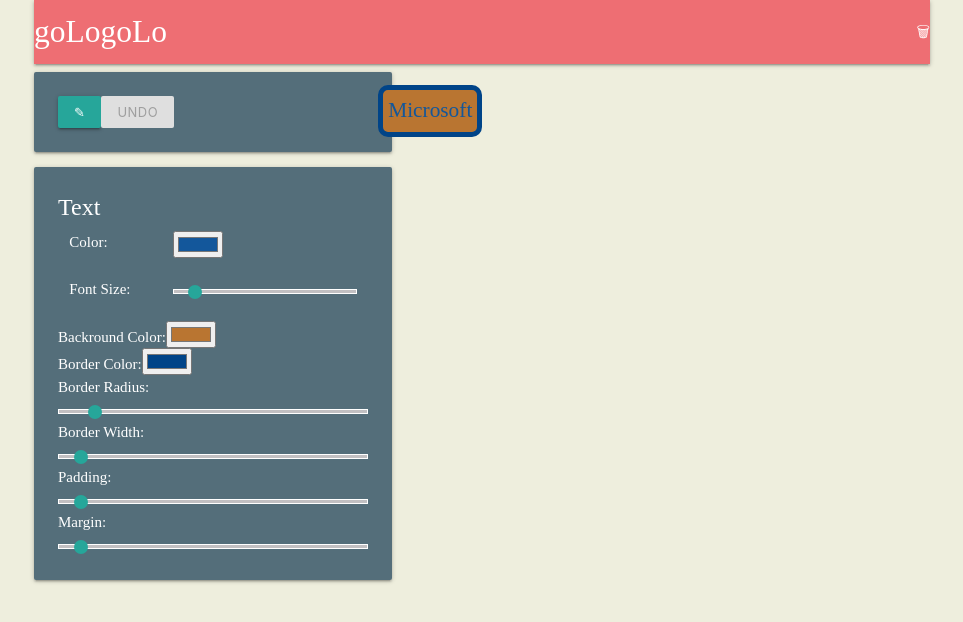
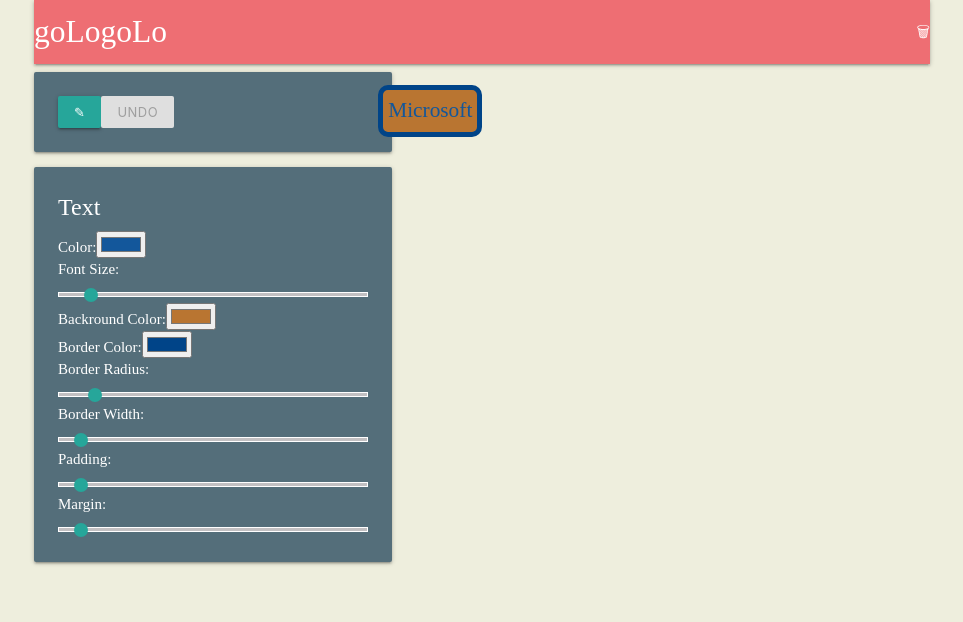
Before and after one commit to ThomasJarrett/CSE316_hw2, a React (Create React App) app in the folder gologolo_hw2/: page / in a window 1280 px wide. Both pictures are taken after a click on the element "Microsoft". Shown: the top 622 px of the page, without its empty margins (158-1121 px from the left). Built offline with nearby package versions, Linux system fonts and the light colour scheme.

Commit message:
edit side bar styling done

```diff
--- a/gologolo_hw2/src/components/edit_screen/TextEditSidebar.js
+++ b/gologolo_hw2/src/components/edit_screen/TextEditSidebar.js
@@ -92,23 +92,20 @@
                 <div className="card blue-grey darken-1">
                     <div className="card-content white-text">
                         <span className="card-title">Text</span>
-                        <div className="row">
-                            <div className="col s4">Color:</div>
-                            <div className="col s8">
+                        <div className="row" style={styles.container}>
+                            <span className="">Color:</span>
                                 <input type="color"
                                         onChange={this.handleTextColorChange}
                                         value={this.props.logo.textColor}
                                 />
-                            </div>
                         </div>
-                        <div className="row" >
-                            <div className="col s4">Font Size:</div>
-                            <div className="col s8">
+                        <div className="row" style={styles.container}>
+                            <span >Font Size:</span>
                                 <input type="range" min="4" max="144"
                                     onChange={this.handleFontSizeChange}
                                     value={this.props.logo.fontSize}
                                     style={styles.container}/>
-                            </div>
+
                         </div>
                         <div className="row" style={styles.container}>
                             <span className="">Backround Color:</span>
```
